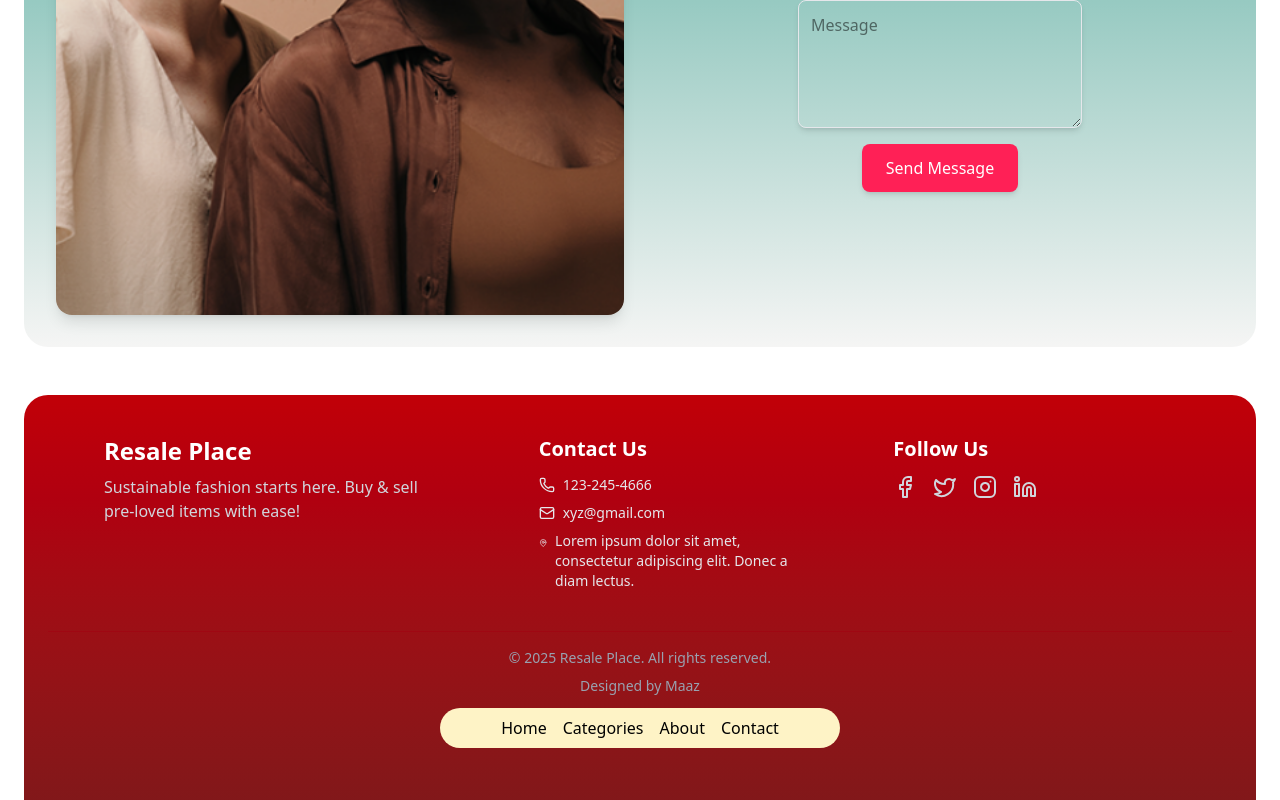
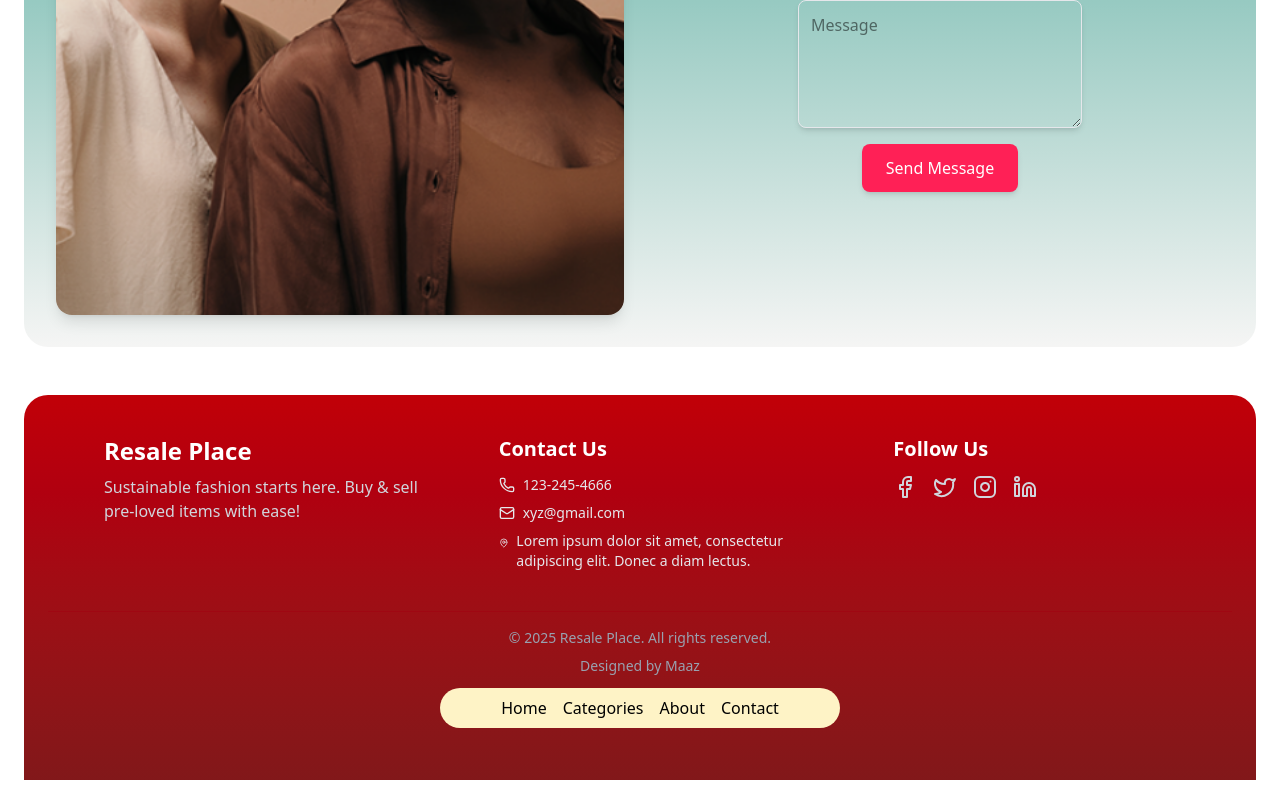
Before and after one commit to Maaztai66/Resale-Website, a React (Vite) app: page / in a window 1280 px wide. Shown: the part 3663-4463 px from the top of the page. Built offline with nearby package versions, Linux system fonts and the light colour scheme; no server answers.

Commit message:
Update Footer.jsx

```diff
--- a/src/Components/Footer.jsx
+++ b/src/Components/Footer.jsx
@@ -28,7 +28,7 @@ const Footer = () => {
         </div>
 
         {/* Contact Info */}
-        <div className="ml-20">
+        <div className="ml-10">
           <h3 data-aos="fade-right" className="text-xl font-semibold  mb-3">
             Contact Us
           </h3>
```
